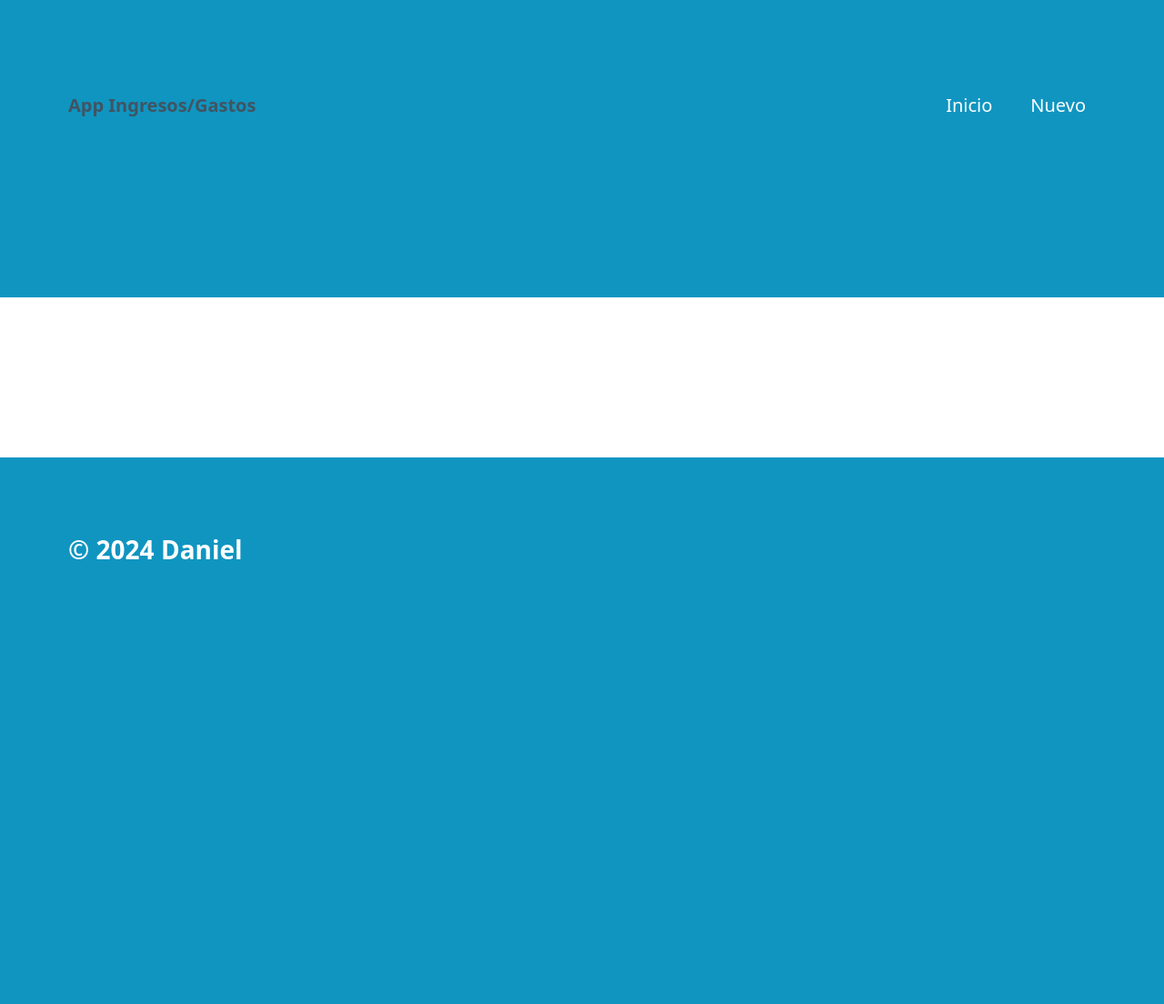
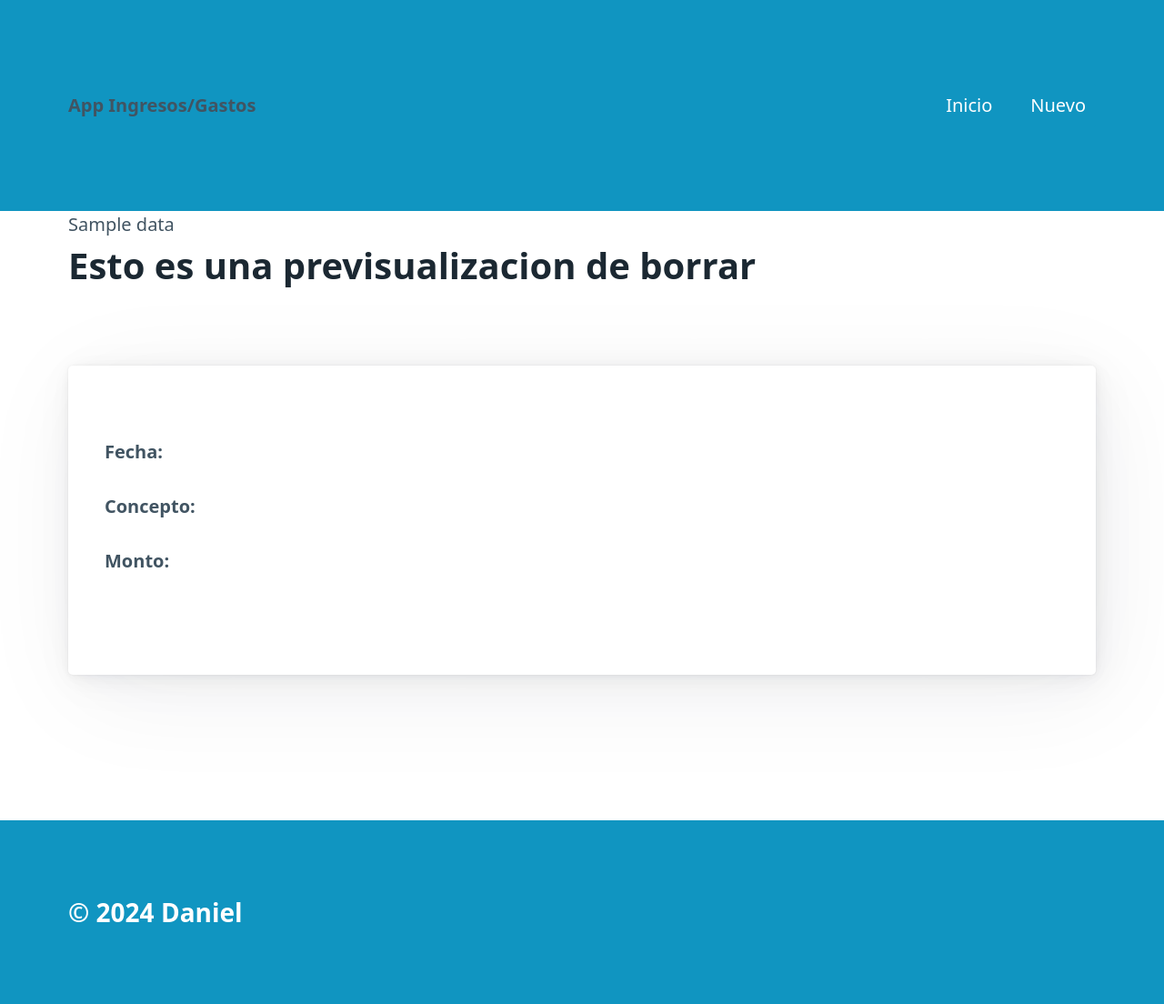
Before and after one commit to RAFART94/FLASK_CLASSIC, a Flask app: template registros_ig/templates/delete.html in a window 1280 px wide. Shown: the whole page at 91% size. Before the commit the page ends 615 px from the top, so only its background shows below. Run offline with Flask 3, Linux system fonts and the light colour scheme; the template is opened without the code that fills it: most values are stand-ins (such as "Sample title", 1, 10 or a date in 2020).

Commit message:
Inicio de función delete

```diff
--- a/registros_ig/__init__.py
+++ b/registros_ig/__init__.py
@@ -2,4 +2,6 @@
 
 app = Flask(__name__)
 
+ORIGIN_DATA="data/db_movimientos.sqlite"
+
 from registros_ig.routes import *
--- a/registros_ig/templates/delete.html
+++ b/registros_ig/templates/delete.html
@@ -1 +1,13 @@
 {% extends 'base.html' %}
+
+{% block contenido %}
+
+{{data}}
+<h1>Esto es una previsualizacion de borrar</h1>
+<article>
+    <p><strong>Fecha:</strong></p>
+    <p><strong>Concepto:</strong></p>
+    <p><strong>Monto:</strong></p>
+</article>
+
+{% endblock %}
```
Also changed, not shown: registros_ig/models.py (+11 -3 lines), registros_ig/routes.py (+8 -0 lines).
